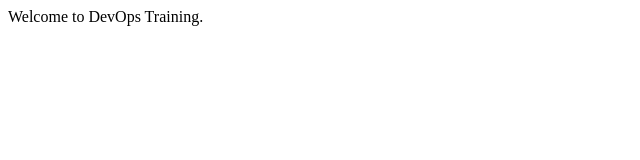
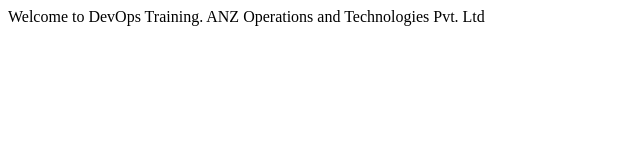
Before and after one commit to anoop6789/DevOps, a plain HTML site: page index.html in a window 1280 px wide. Shown: the whole page, without its empty margins (0-640 px from the left). Drawn offline with Linux system fonts and the light colour scheme.

Commit message:
Added new changes to index.html

```diff
--- a/index.html
+++ b/index.html
@@ -1,3 +1,4 @@
 <html>
     Welcome to DevOps Training.
+    ANZ Operations and Technologies Pvt. Ltd
 </html>
```
